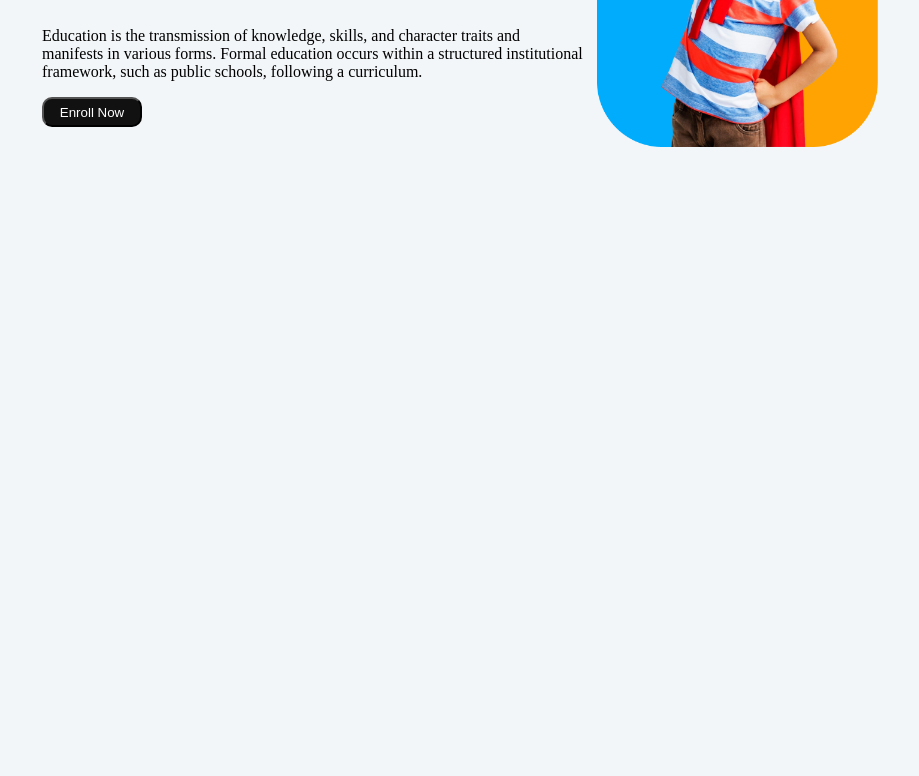
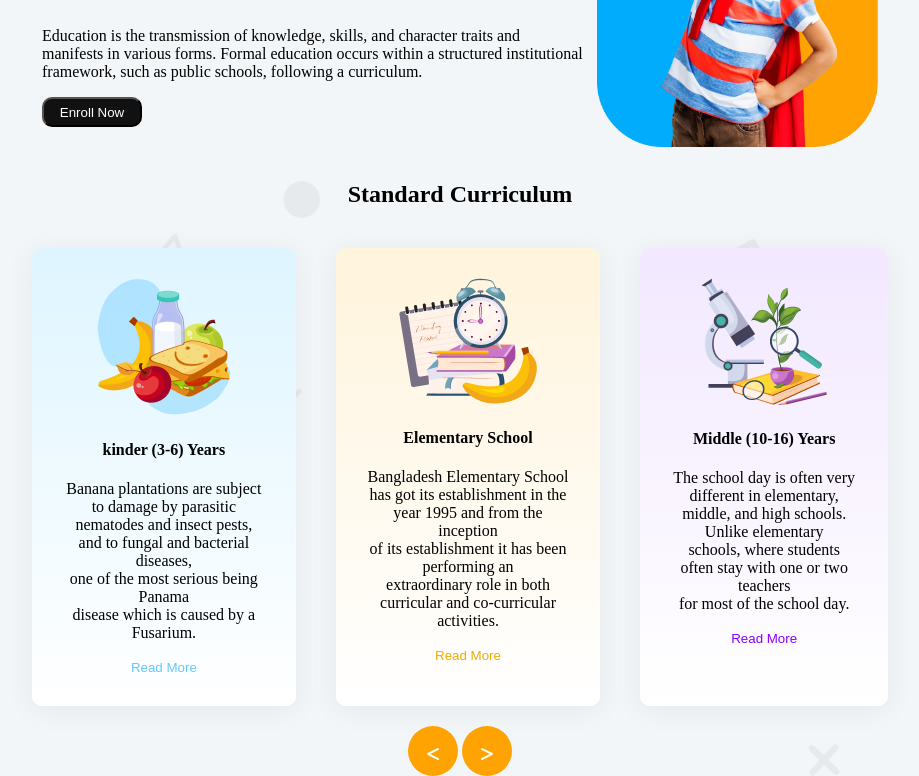
Before and after one commit to sheauly/kids-education-school, a plain HTML site: page index.html in a window 1280 px wide. Shown: the part 362-1138 px from the top of the page, without its empty margins (180-1099 px from the left). Before the commit the page ends 800 px from the top, so only its background shows below. Drawn offline with Linux system fonts and the light colour scheme.

Commit message:
added the card container

```diff
--- a/index.html
+++ b/index.html
@@ -46,7 +46,7 @@
                 </div>
             </section>
             <!-- Standard Curriculum part Start-->
-              <!-- <section class="card-container">
+              <section class="card-container">
                     <div class="card-content">
                         <h2>Standard Curriculum</h4>
                             <div class="card">
@@ -82,7 +82,7 @@
                                 <i class="fa-solid fa-greater-than"></i>
                             </div>
                     </div>
-                </section> -->
+                </section>
                 <!-- marquee  part -->
                 <!-- <div style="margin-top: 50px;">
                     <marquee>Explore Marquee Tag. use it anywhere in your homepage. make sure marquee is working.</marquee>
```
